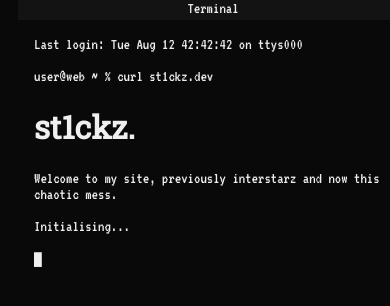
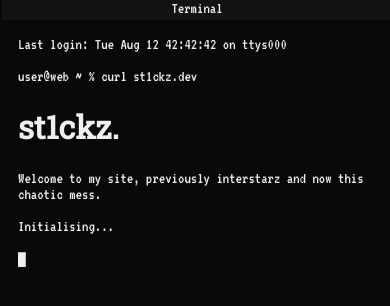
Before and after one commit to stx3plus1/sticks, a plain HTML site: page index.html in a window 390 px wide. Drawn offline with Linux system fonts and the light colour scheme.

Commit message:
fix page offset in mobile constraint

```diff
--- a/css/main.css
+++ b/css/main.css
@@ -40,6 +40,7 @@
 
     html {
         background-color: #090909;
+        margin-left: -6px;
     }
 
     .main {
```
